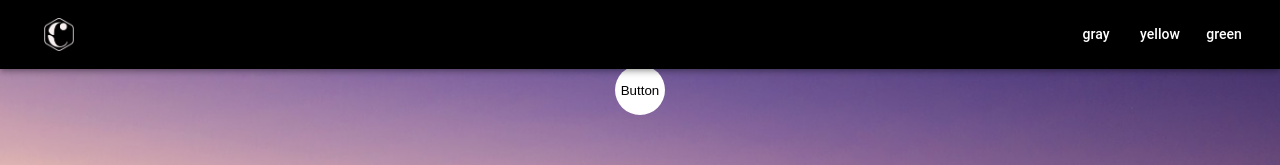
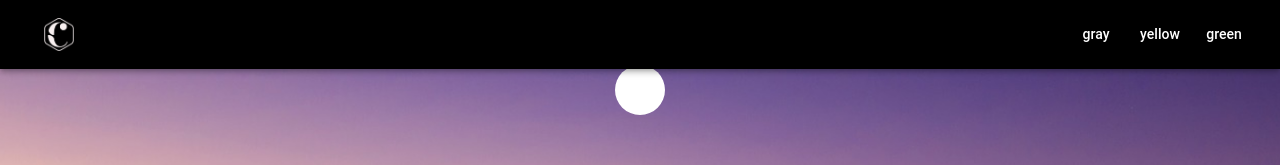
Before and after one commit to CeyncFuture/portfolio, a React (Create React App) app: page / in a window 1280 px wide. Shown: the top 165 px of the page. Built offline with nearby package versions, Linux system fonts and the light colour scheme.

Commit message:
Changed: status

```diff
--- a/src/components/buttons/elements/RoundedButton.jsx
+++ b/src/components/buttons/elements/RoundedButton.jsx
@@ -3,6 +3,7 @@ import ButtonBase from "@mui/material/ButtonBase";
 const RoundedButton = ( props ) => {
   return (
     <ButtonBase
+      {...props }
       sx={{
         borderRadius: 50,
         height: 50,
@@ -13,7 +14,6 @@ const RoundedButton = ( props ) => {
         },
       }}
     >
-      { props.children || "Button"}
     </ButtonBase>
   );
 };
```
